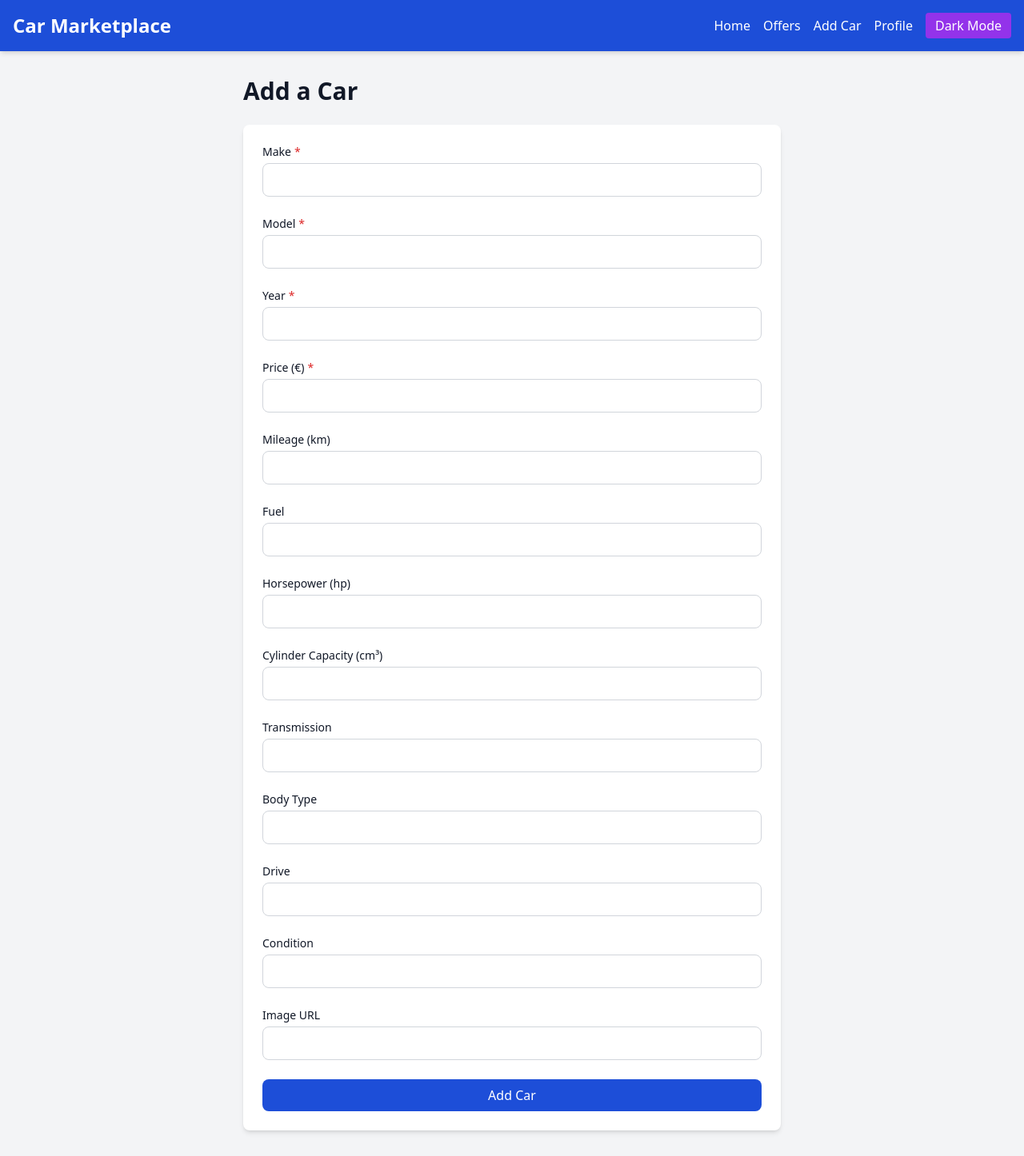
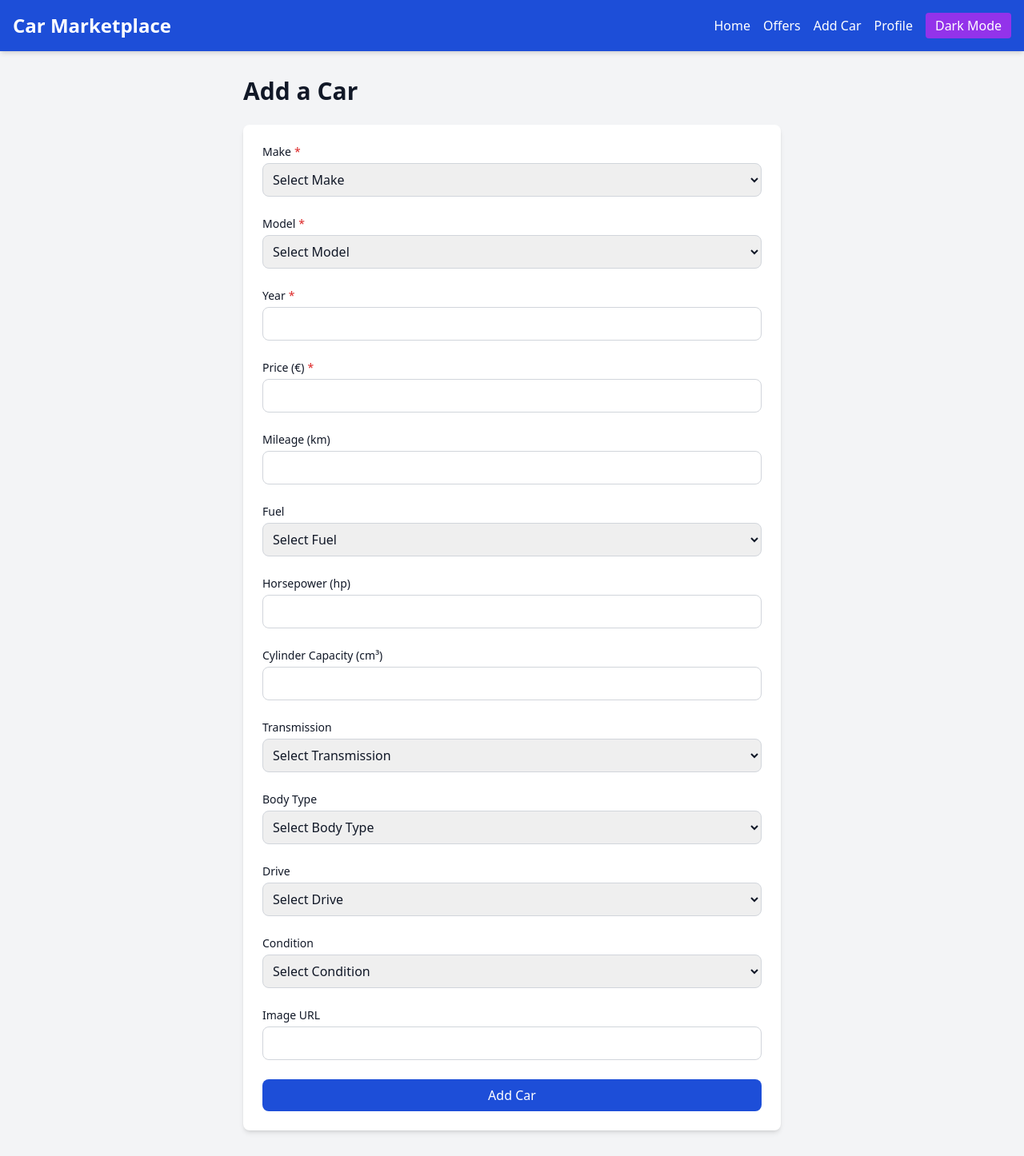
Before and after one commit to KaBoomKaBoom/car-marketplace, a React (Vite) app: page /add-car in a window 1280 px wide. Shown: the whole page at 80% size. Built offline with nearby package versions, Linux system fonts and the light colour scheme.

Commit message:
Add dropdown menu for some values (make, model etc)

```diff
--- a/src/AddCar.jsx
+++ b/src/AddCar.jsx
@@ -31,6 +31,15 @@ function AddCar() {
   const modelValue = watch('Model');
   const yearValue = watch('Year');
   const priceValue = watch('Price');
+
+  // Extract unique values for dropdowns
+  const uniqueMakes = [...new Set(carsData.map((car) => car.Make))].sort();
+  const uniqueModels = [...new Set(carsData.map((car) => car.Model))].sort();
+  const uniqueFuels = [...new Set(carsData.map((car) => car.Fuel))].sort();
+  const uniqueTransmissions = [...new Set(carsData.map((car) => car.Transmission))].sort();
+  const uniqueTypes = [...new Set(carsData.map((car) => car.Type))].sort();
+  const uniqueDrives = [...new Set(carsData.map((car) => car.Drive))].sort();
+  const uniqueConditions = [...new Set(carsData.map((car) => car.Condition))].sort();
 
   const onSubmit = (data) => {
     // Load current cars from localStorage or default to imported carsData
@@ -66,14 +75,20 @@ function AddCar() {
           <div>
             <label htmlFor="Make" className="block text-sm font-medium mb-1">
               Make
-              {/* Show asterisk only if field is empty or has errors */}
               {(!makeValue || errors.Make) && <span className="text-red-600 ml-1">*</span>}
             </label>
-            <input
+            <select
               id="Make"
               {...register('Make', { required: 'Make is required' })}
               className="w-full p-2 border border-gray-300 dark:border-gray-600 rounded-lg focus:outline-none focus:ring-2 focus:ring-primary dark:bg-backgroundDark dark:text-textDark"
-            />
+            >
+              <option value="">Select Make</option>
+              {uniqueMakes.map((make) => (
+                <option key={make} value={make}>
+                  {make}
+                </option>
+              ))}
+            </select>
             {errors.Make && <p className="text-red-600 text-sm mt-1">{errors.Make.message}</p>}
           </div>
           <div>
@@ -81,11 +96,18 @@ function AddCar() {
               Model
               {(!modelValue || errors.Model) && <span className="text-red-600 ml-1">*</span>}
             </label>
-            <input
+            <select
               id="Model"
               {...register('Model', { required: 'Model is required' })}
               className="w-full p-2 border border-gray-300 dark:border-gray-600 rounded-lg focus:outline-none focus:ring-2 focus:ring-primary dark:bg-backgroundDark dark:text-textDark"
-            />
+            >
+              <option value="">Select Model</option>
+              {uniqueModels.map((model) => (
+                <option key={model} value={model}>
+                  {model}
+                </option>
+              ))}
+            </select>
             {errors.Model && <p className="text-red-600 text-sm mt-1">{errors.Model.message}</p>}
           </div>
           <div>
@@ -144,11 +166,18 @@ function AddCar() {
             <label htmlFor="Fuel" className="block text-sm font-medium mb-1">
               Fuel
             </label>
-            <input
+            <select
               id="Fuel"
               {...register('Fuel')}
               className="w-full p-2 border border-gray-300 dark:border-gray-600 rounded-lg focus:outline-none focus:ring-2 focus:ring-primary dark:bg-backgroundDark dark:text-textDark"
-            />
+            >
+              <option value="">Select Fuel</option>
+              {uniqueFuels.map((fuel) => (
+                <option key={fuel} value={fuel}>
+                  {fuel}
+                </option>
+              ))}
+            </select>
           </div>
           <div>
             <label htmlFor="Horsepower" className="block text-sm font-medium mb-1">
@@ -186,41 +215,69 @@ function AddCar() {
             <label htmlFor="Transmission" className="block text-sm font-medium mb-1">
               Transmission
             </label>
-            <input
+            <select
               id="Transmission"
               {...register('Transmission')}
               className="w-full p-2 border border-gray-300 dark:border-gray-600 rounded-lg focus:outline-none focus:ring-2 focus:ring-primary dark:bg-backgroundDark dark:text-textDark"
-            />
+            >
+              <option value="">Select Transmission</option>
+              {uniqueTransmissions.map((transmission) => (
+                <option key={transmission} value={transmission}>
+                  {transmission}
+                </option>
+              ))}
+            </select>
           </div>
           <div>
             <label htmlFor="Type" className="block text-sm font-medium mb-1">
               Body Type
             </label>
-            <input
+            <select
               id="Type"
               {...register('Type')}
               className="w-full p-2 border border-gray-300 dark:border-gray-600 rounded-lg focus:outline-none focus:ring-2 focus:ring-primary dark:bg-backgroundDark dark:text-textDark"
-            />
+            >
+              <option value="">Select Body Type</option>
+              {uniqueTypes.map((type) => (
+                <option key={type} value={type}>
+                  {type}
+                </option>
+              ))}
+            </select>
           </div>
           <div>
             <label htmlFor="Drive" className="block text-sm font-medium mb-1">
               Drive
             </label>
-            <input
+            <select
               id="Drive"
               {...register('Drive')}
               className="w-full p-2 border border-gray-300 dark:border-gray-600 rounded-lg focus:outline-none focus:ring-2 focus:ring-primary dark:bg-backgroundDark dark:text-textDark"
-            />
+            >
+              <option value="">Select Drive</option>
+              {uniqueDrives.map((drive) => (
+                <option key={drive} value={drive}>
+                  {drive}
+                </option>
+              ))}
+            </select>
           </div>
           <div>
             <label htmlFor="Condition" className="block text-sm font-medium mb-1">
               Condition
             </label>
-            <input
+            <select
               id="Condition"
               {...register('Condition')}
               className="w-full p-2 border border-gray-300 dark:border-gray-600 rounded-lg focus:outline-none focus:ring-2 focus:ring-primary dark:bg-backgroundDark dark:text-textDark"
-            />
+            >
+              <option value="">Select Condition</option>
+              {uniqueConditions.map((condition) => (
+                <option key={condition} value={condition}>
+                  {condition}
+                </option>
+              ))}
+            </select>
           </div>
           <div>
             <label htmlFor="ImageURL" className="block text-sm font-medium mb-1">
```
